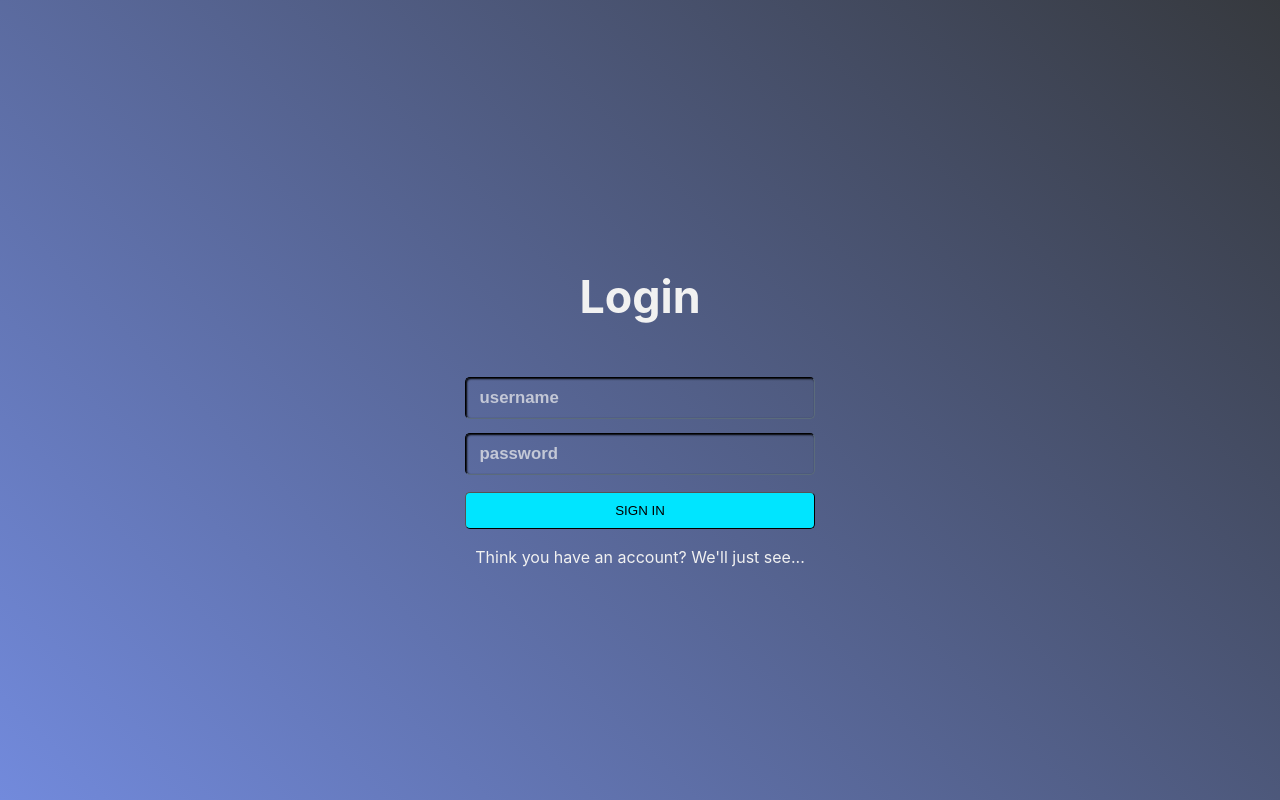
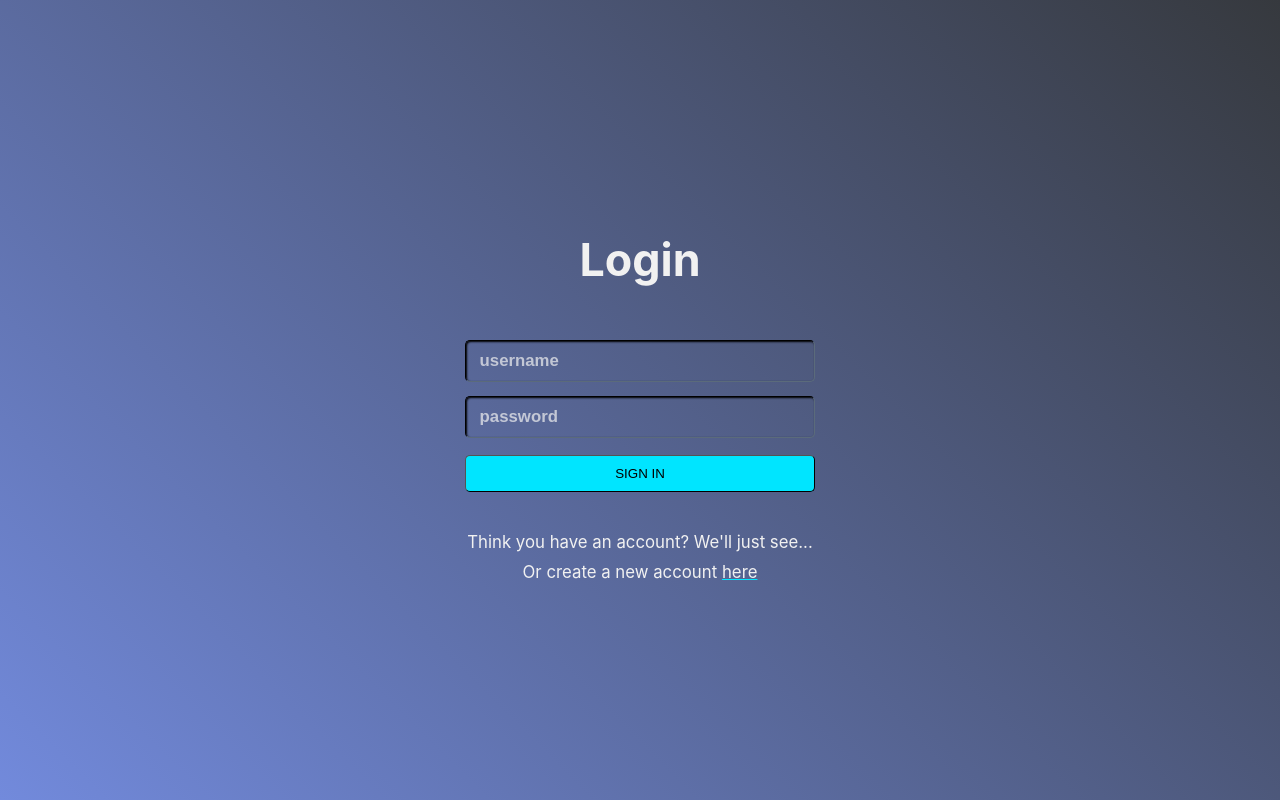
Before and after one commit to niems/Whisper-chat, a React (Create React App) app: page /login in a window 1280 px wide. Built offline with nearby package versions, Linux system fonts and the light colour scheme.

Commit message:
login component now links to create account component. Added a styling component that is applied to the text underneath login - also will apply to create account

```diff
--- a/src/components/login/login.js
+++ b/src/components/login/login.js
@@ -1,4 +1,5 @@
 import React from 'react';
+import { Link } from 'react-router-dom';
 import LoginForm from './loginForm';
 
 const Login = (props) => {
@@ -7,7 +8,11 @@ const Login = (props) => {
             <h1>Login</h1>
             <LoginForm />
 
-            <span>Think you have an account? We'll just see...</span>
+            <p className='related-info'>
+            Think you have an account? We'll just see...<br />
+            Or create a new account <Link to='/create-account' className='link-to-default'>here</Link>
+            </p>
+            <span></span>
         </article>
     );
 };
--- a/src/components/style/main.css
+++ b/src/components/style/main.css
@@ -353,6 +353,11 @@ input::-webkit-input-placeholder {
   color: #2E3136;
 }
 
+.related-info {
+  line-height: 180%;
+  font-size: calc(0.875rem + 0.125 * ((100vw - 18.75rem) / 43.75) );
+}
+
 #homepage {
   flex: 1 1 100%;
   background: linear-gradient(45deg, #728ADC, #36393E);
--- /dev/null
+++ b/src/components/style/sass/components/_related-info.scss
@@ -0,0 +1,6 @@
+.related-info {
+    $min-paragraph-font: pxToRem(14px);
+    $max-paragraph-font: pxToRem(16px);
+    line-height: 180%;
+    @include fluid-type($min-vw, $max-vw, $min-paragraph-font, $max-paragraph-font);
+}
--- a/src/components/style/sass/main.scss
+++ b/src/components/style/sass/main.scss
@@ -29,6 +29,7 @@ import each file according to the order below:
 @import './components//channel-messages';
 @import './components/scrollbar';
 @import './components/notification';
+@import './components/related-info';
 
 @import './pages/homepage';
 @import './pages/chat';
```
Also changed, not shown: 1 other file (tests, documents, lock files or other folders).
